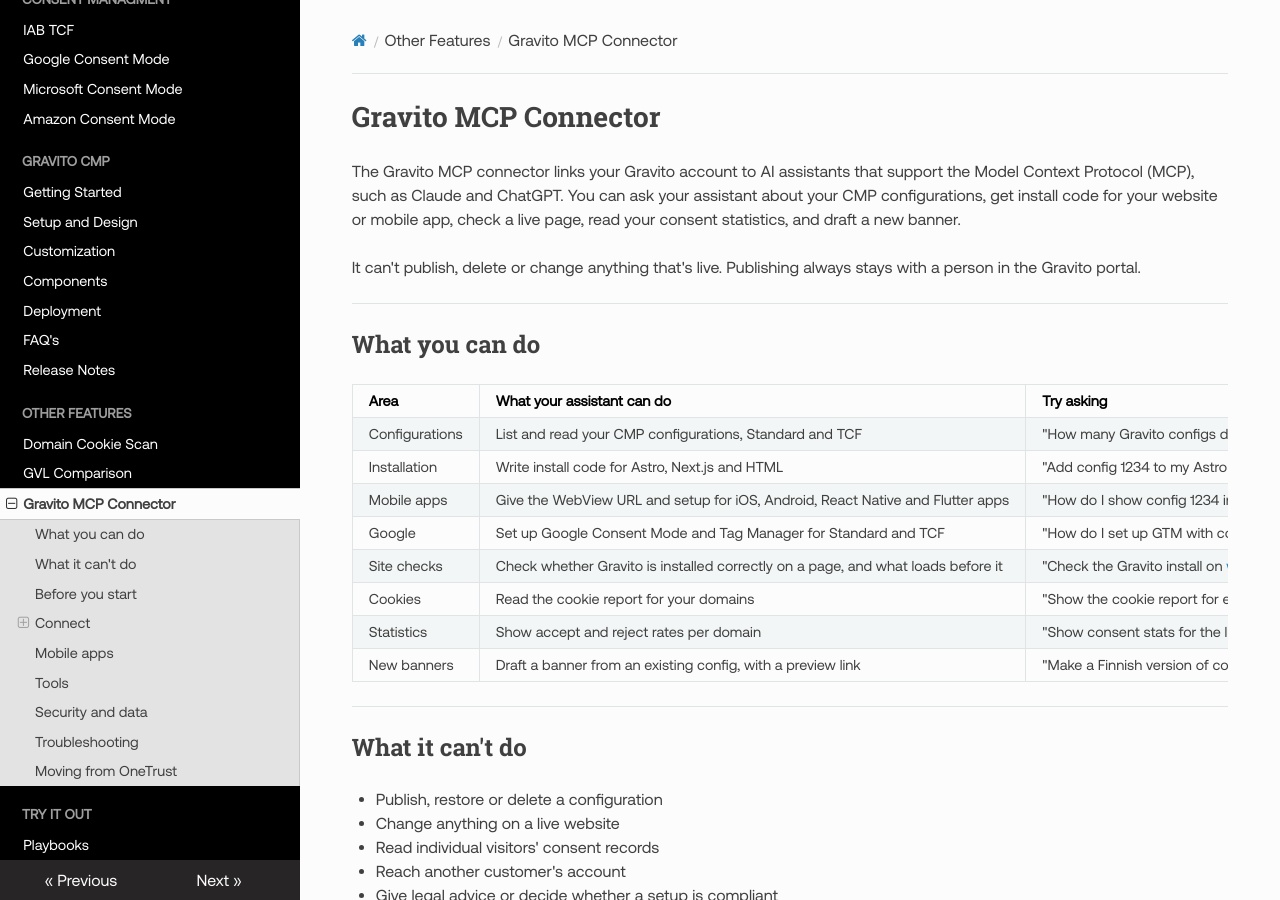
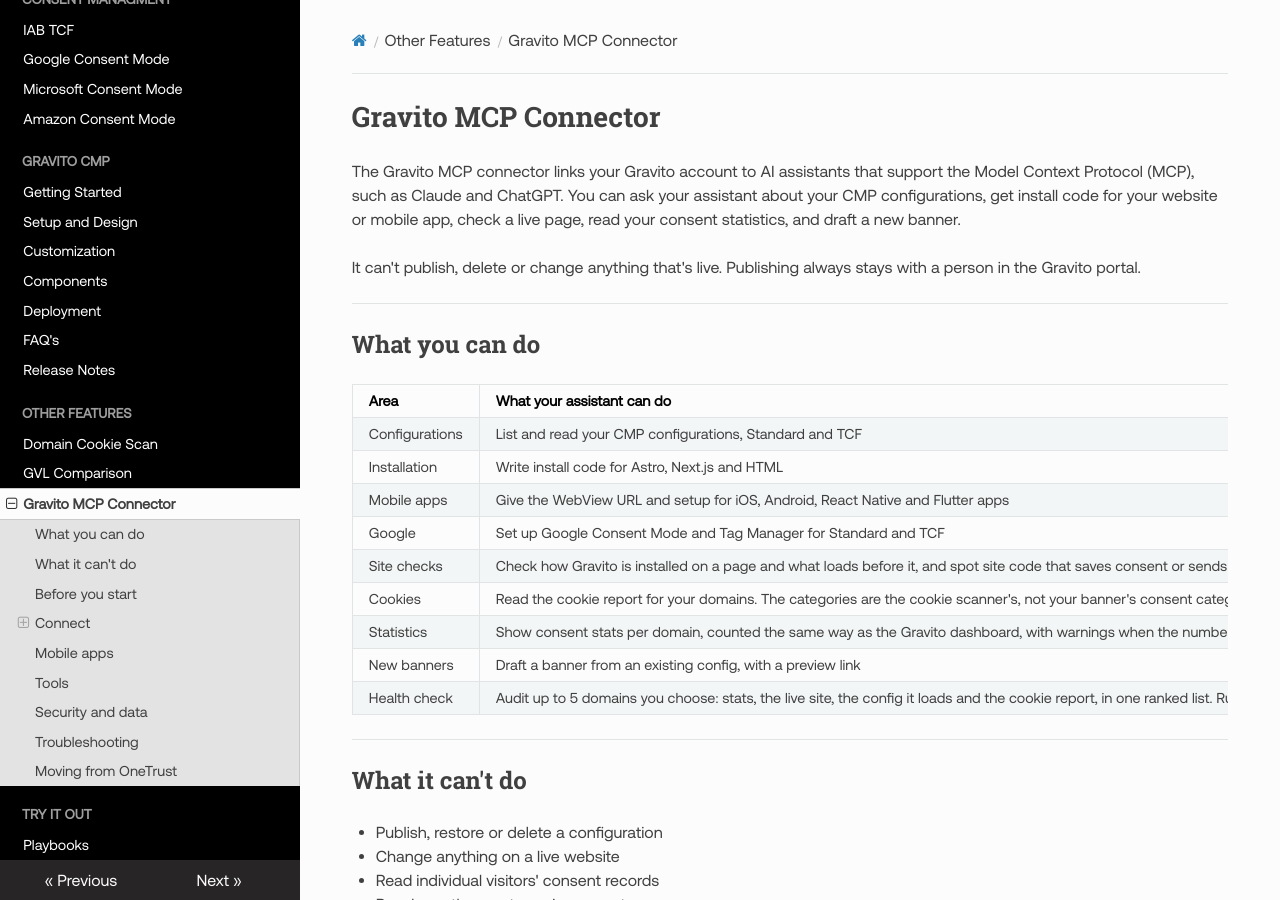
Before and after one commit to GravitoLtd/gravitoltd.github.io, an MkDocs documentation site: the page built from docs/Other_Features/Gravito_MCP_Connector.md, in a window 1280 px wide and 900 px high. Built offline with MkDocs 1.6.1, drawn with Linux system fonts in a browser that asks for light colours; nearby versions of some CDN libraries; comment, search, counter and statistics services are not loaded; some of the changed text lies outside the part shown.

Commit message:
Document MCP connector audit tool and updated checks
Adds the Health check (audit_account) tool and updates the site check,
cookie report, statistics and get_cmp_config descriptions.

Co-Authored-By: Claude Opus 5.5 <noreply@anthropic.com>

```diff
--- a/docs/Other_Features/Gravito_MCP_Connector.md
+++ b/docs/Other_Features/Gravito_MCP_Connector.md
@@ -14,10 +14,11 @@ It can't publish, delete or change anything that's live. Publishing always stays
 | Installation | Write install code for Astro, Next.js and HTML | "Add config 1234 to my Astro site" |
 | Mobile apps | Give the WebView URL and setup for iOS, Android, React Native and Flutter apps | "How do I show config 1234 in my iOS app?" |
 | Google | Set up Google Consent Mode and Tag Manager for Standard and TCF | "How do I set up GTM with config 1234?" |
-| Site checks | Check whether Gravito is installed correctly on a page, and what loads before it | "Check the Gravito install on [www.example.com](https://www.example.com)" |
-| Cookies | Read the cookie report for your domains | "Show the cookie report for example.com" |
-| Statistics | Show accept and reject rates per domain | "Show consent stats for the last 30 days" |
+| Site checks | Check how Gravito is installed on a page and what loads before it, and spot site code that saves consent or sends banner events without a click. If Gravito is loaded by the site's own code, it says so, using your banner statistics | "Check the Gravito install on [www.example.com](https://www.example.com)" |
+| Cookies | Read the cookie report for your domains. The categories are the cookie scanner's, not your banner's consent categories | "Show the cookie report for example.com" |
+| Statistics | Show consent stats per domain, counted the same way as the Gravito dashboard, with warnings when the numbers look unusual | "Show consent stats for the last 30 days" |
 | New banners | Draft a banner from an existing config, with a preview link | "Make a Finnish version of config 1234 with our green colours" |
+| Health check | Audit up to 5 domains you choose: stats, the live site, the config it loads and the cookie report, in one ranked list. Run it any time, or schedule it weekly in your own assistant | "Run a Gravito audit on my busiest domains" |
 
 ***
 
@@ -116,15 +117,16 @@ The URL stays the same when you publish changes. For the full setup, see the [We
 | Tool | What it does | Access |
 | --- | --- | --- |
 | `list_cmp_configs` | Lists your configurations and their kind | Read |
-| `get_cmp_config` | Summarises one configuration | Read |
+| `get_cmp_config` | Summarises one configuration: consent categories or TCF purposes, Google Consent Mode, texts and colours | Read |
 | `list_templates` | Lists the portal's templates | Read |
 | `get_install_snippet` | Returns install code for a website, or the WebView setup for a mobile app | Read |
 | `get_consent_mode_snippet` | Returns the code for sites using Google tags | Read |
 | `get_gtm_setup` | Explains the Google Tag Manager setup | Read |
 | `validate_privacy_link` | Checks a privacy policy link | Read |
-| `check_site_installation` | Checks the install on a public page | Read |
+| `check_site_installation` | Checks the install on a public page, including site scripts that call the CMP, or reports that Gravito runs from the site's own code | Read |
 | `get_cookie_report` | Returns the cookie report for a domain | Read |
-| `get_consent_stats` | Returns consent statistics per domain | Read |
+| `get_consent_stats` | Returns consent statistics per domain and per day, with the dashboard's accepted and rejected shares and warnings for unusual numbers | Read |
+| `audit_account` | Checks up to 5 chosen domains and returns one ranked list of findings | Read |
 | `list_cmp_drafts` | Lists your drafts and preview links | Read |
 | `create_cmp_draft` | Creates a draft from a configuration | Draft |
 | `update_cmp_draft` | Changes a draft | Draft |
```
